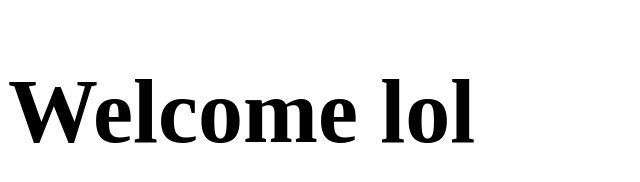
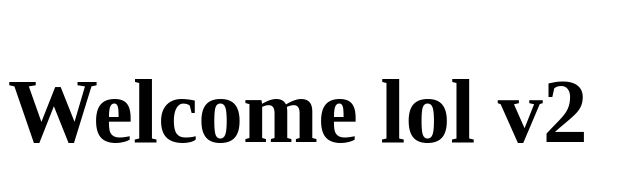
Before and after one commit to rsvgsng/pythoncrypto, a plain HTML site: page index.html in a window 1280 px wide. Shown: the whole page, without its empty margins (0-640 px from the left). Drawn offline with Linux system fonts and the light colour scheme.

Commit message:
added v2

```diff
--- a/index.html
+++ b/index.html
@@ -10,7 +10,7 @@
 <body>
 
     <h1 style="font-size: 90px;">
-        Welcome lol
+        Welcome lol v2
     </h1>
 
 </body>
```
